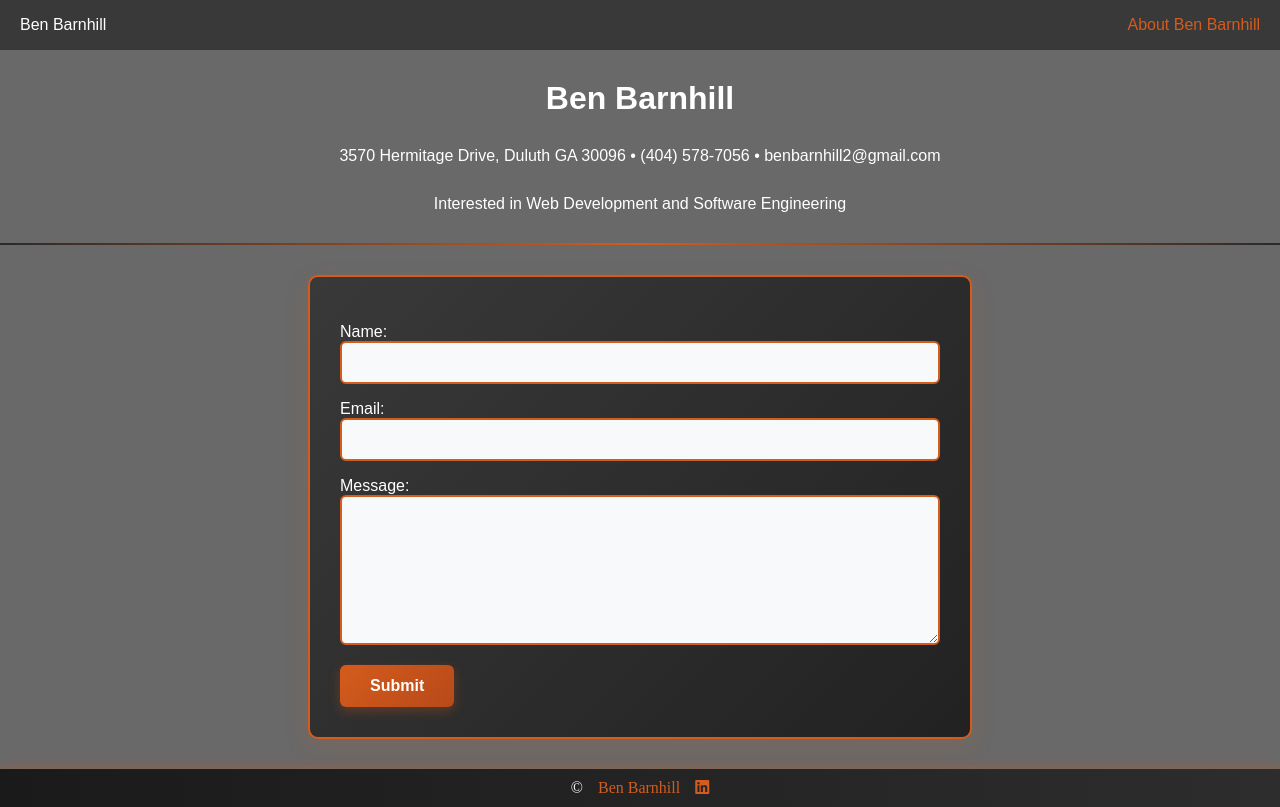
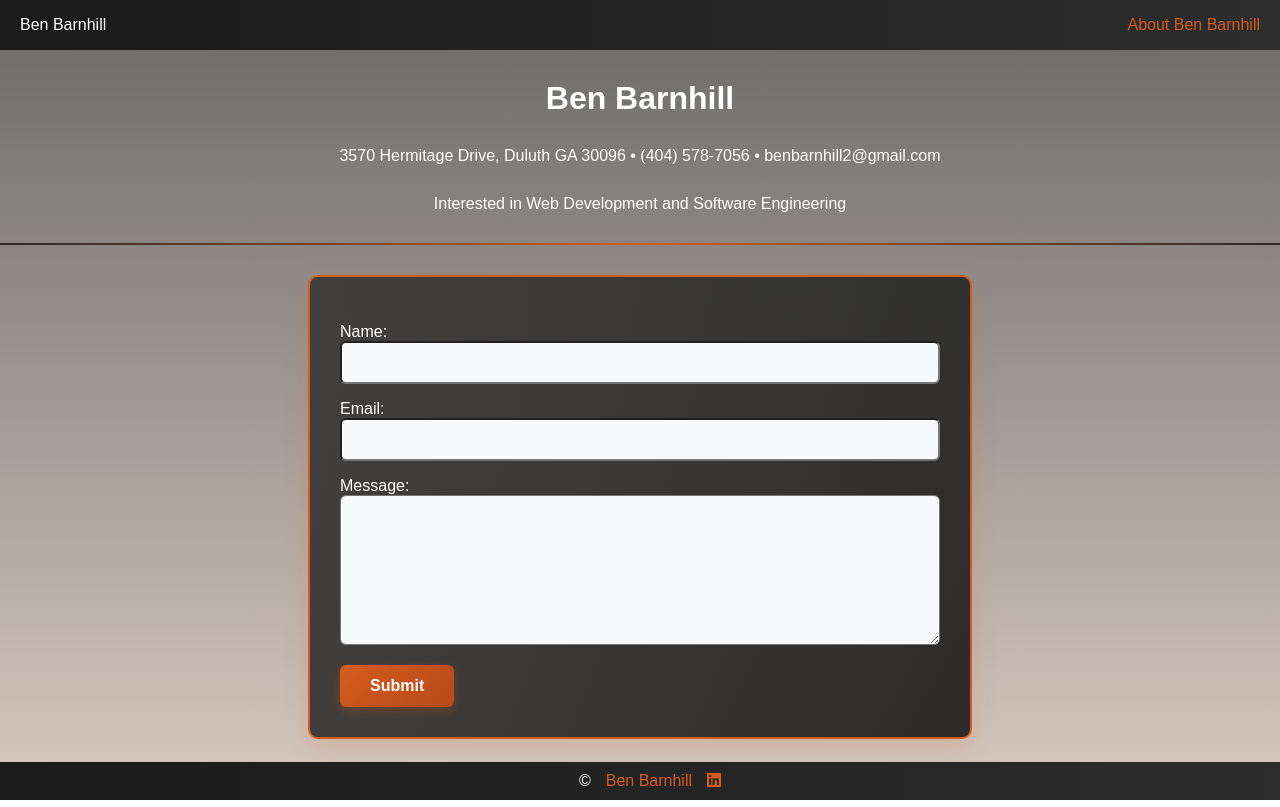
Before and after one commit to benbarnhill2-design/Web-Programming-CV, a plain HTML site: page contact.html in a window 1280 px wide. Drawn offline with Linux system fonts and the light colour scheme.

Commit message:
fixed footer and some color adjustment

```diff
--- a/css/style.css
+++ b/css/style.css
@@ -1,18 +1,26 @@
 body {
   margin: 0;
   min-height: 100vh;
-  background-color: #d8c9bf;
+  background: linear-gradient(180deg,#d8c9bf 50%, #696969 100%);
 }
 
 body.contact-page {
-  background-color: #696969;
+  background: linear-gradient(180deg, #696969 0%, #d8c9bf 100%);
+}
+
+body.contact-page footer {
+  position: fixed;
+  bottom: 0;
+  width: 100%;
+  left: 0;
+  z-index: 1000;
 }
 
 /****************   Nav Section **********************/
 nav {
   display: flex;
   justify-content: space-between;
-  background: rgba(45, 45, 45, 0.8);
+  background: linear-gradient(90deg, #1a1a1a 0%, #2d2d2d 100%);
   padding: 0px 20px 0px 20px;
   color: #ffffff;
   font-family: "SN Pro", sans-serif;
@@ -36,7 +44,7 @@ footer {
   padding: 10px;
   color: #ffffff;
   gap: 15px;
-  box-shadow: 0 -2px 12px rgba(212, 92, 28, 0.3);
+  font-family: "SN Pro", sans-serif;
 }
 
 footer a {
@@ -237,7 +245,6 @@ input {
     width: 100%;
     padding: 12px;
     box-sizing: border-box;
-    border: 2px solid #D45C1C;
     border-radius: 6px;
     font-family: "SN Pro", sans-serif;
     background-color: #f8f9fa;
@@ -255,7 +262,6 @@ textarea {
     height: 150px;
     padding: 12px;
     box-sizing: border-box;
-    border: 2px solid #D45C1C;
     border-radius: 6px;
     font-family: "SN Pro", sans-serif;
     background-color: #f8f9fa;
```
